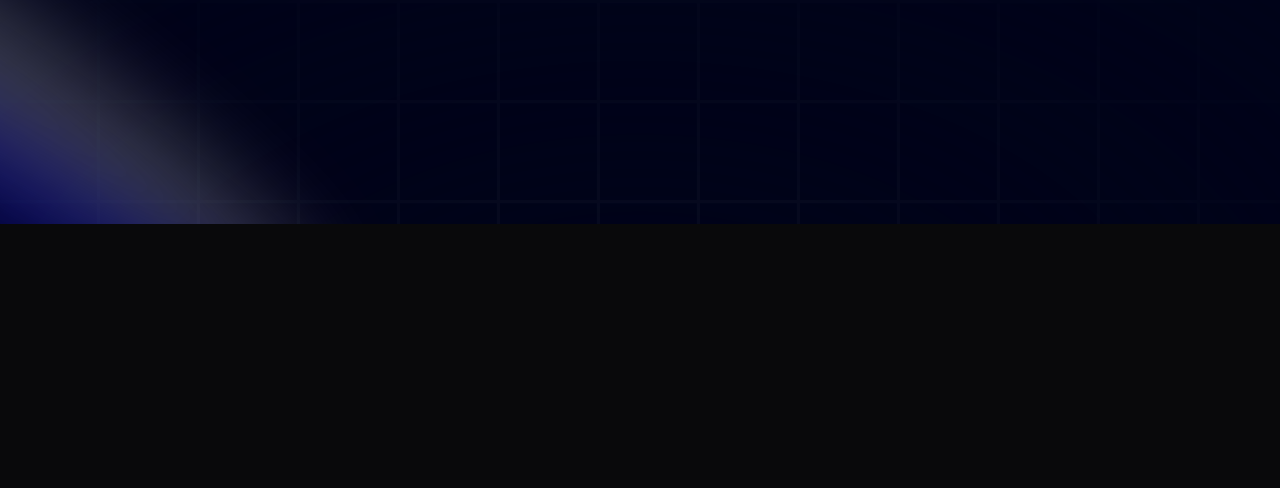
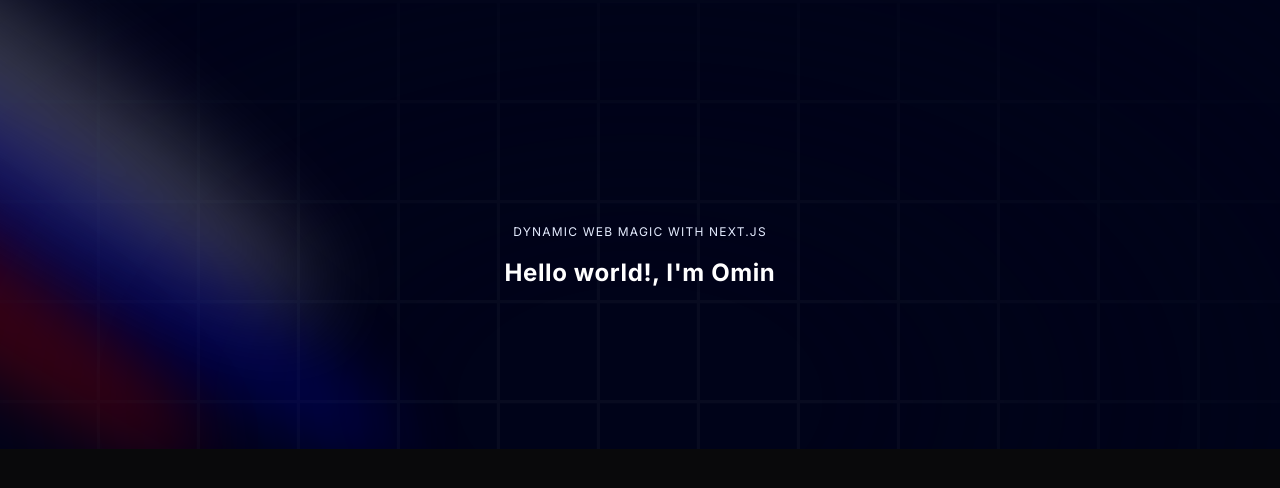
Before and after one commit to omin-h/portfolio, a Next.js app: page / in a window 1280 px wide. Shown: the top 488 px of the page. Built offline with nearby package versions, Linux system fonts and the light colour scheme.

Commit message:
Create a animated heading

```diff
--- a/components/Hero.tsx
+++ b/components/Hero.tsx
@@ -1,5 +1,6 @@
 import React from 'react'
 import { Spotlight } from './ui/spotlight'
+import { TextGenerateEffect } from './ui/text-generate-effect'
 
 const Hero = () => {
   return (
@@ -9,7 +10,7 @@ const Hero = () => {
         <Spotlight className='-top-40 -left-10 md:-left-32 md:-top-20 h-screen' fill="white"/>
         <Spotlight className='-top-10 -left-full h-[80vh] w-[50vw] ' fill="purple"/>
         <Spotlight className='-top28 -left80 h-[80vh] w-[50vw]' fill="blue"/>
-
+        <Spotlight className='-top28 -left-40 h-[80vh] w-[50vw]' fill="red"/>
 
       </div>
 
@@ -18,7 +19,23 @@ const Hero = () => {
         <div className="absolute pointer-events-none inset-0 flex items-center justify-center dark:bg-black-100
          bg-white [mask-image:radial-gradient(ellipse_at_center,transparent_20%,black)]"/>
 
-    </div>
+       </div>
+
+       <div className='flex justify-center relative my-20 z-10'>
+          <div className='max-w-[89vw] md:max-w-2xl lg:max-w-[60vw]
+          flex flex-col items-center justify-center'>
+            <p className="uppercase tracking-widest text-xs text-center text-blue-100 max-w-80">
+            Dynamic Web Magic with Next.js
+          </p>
+
+          <TextGenerateEffect
+            className='text-center text-[40px] md:text-5xl lg:text-6xl'
+            words="Hello world!, I'm Omin"
+            />
+
+          </div>
+        </div>
+
 
     </div>
   )
--- /dev/null
+++ b/components/ui/text-generate-effect.tsx
@@ -0,0 +1,54 @@
+"use client";
+import { useEffect } from "react";
+import { motion, stagger, useAnimate } from "framer-motion";
+import { cn } from "@/utils/cn";
+
+export const TextGenerateEffect = ({
+  words,
+  className,
+}: {
+  words: string;
+  className?: string;
+}) => {
+  const [scope, animate] = useAnimate();
+  let wordsArray = words.split(" ");
+  useEffect(() => {
+    animate(
+      "span",
+      {
+        opacity: 1,
+      },
+      {
+        duration: 2,
+        delay: stagger(0.2),
+      }
+    );
+  }, [scope.current]);
+
+  const renderWords = () => {
+    return (
+      <motion.div ref={scope}>
+        {wordsArray.map((word, idx) => {
+          return (
+            <motion.span
+              key={word + idx}
+              className="dark:text-white text-black opacity-0"
+            >
+              {word}{" "}
+            </motion.span>
+          );
+        })}
+      </motion.div>
+    );
+  };
+
+  return (
+    <div className={cn("font-bold", className)}>
+      <div className="mt-4">
+        <div className=" dark:text-white text-black text-2xl leading-snug tracking-wide">
+          {renderWords()}
+        </div>
+      </div>
+    </div>
+  );
+};
```
